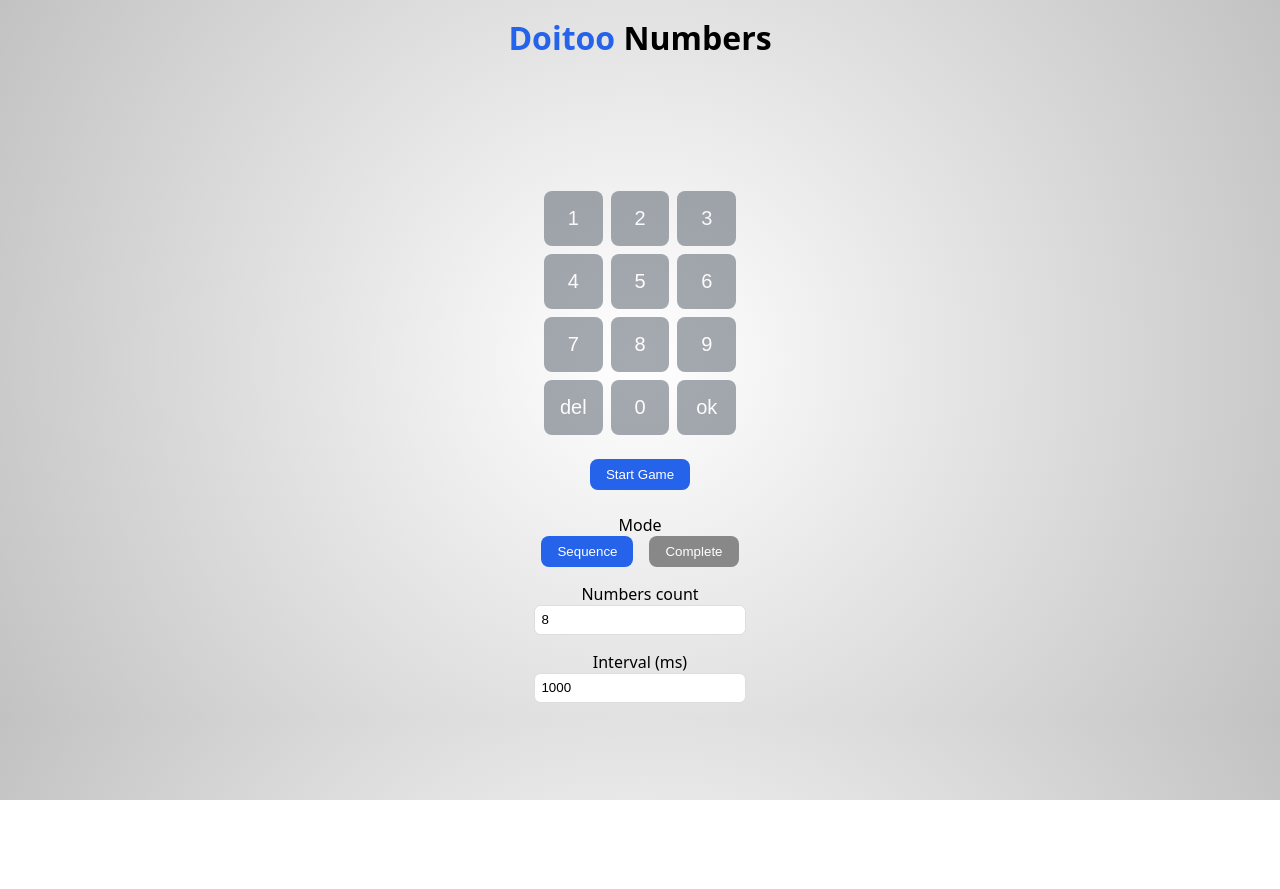
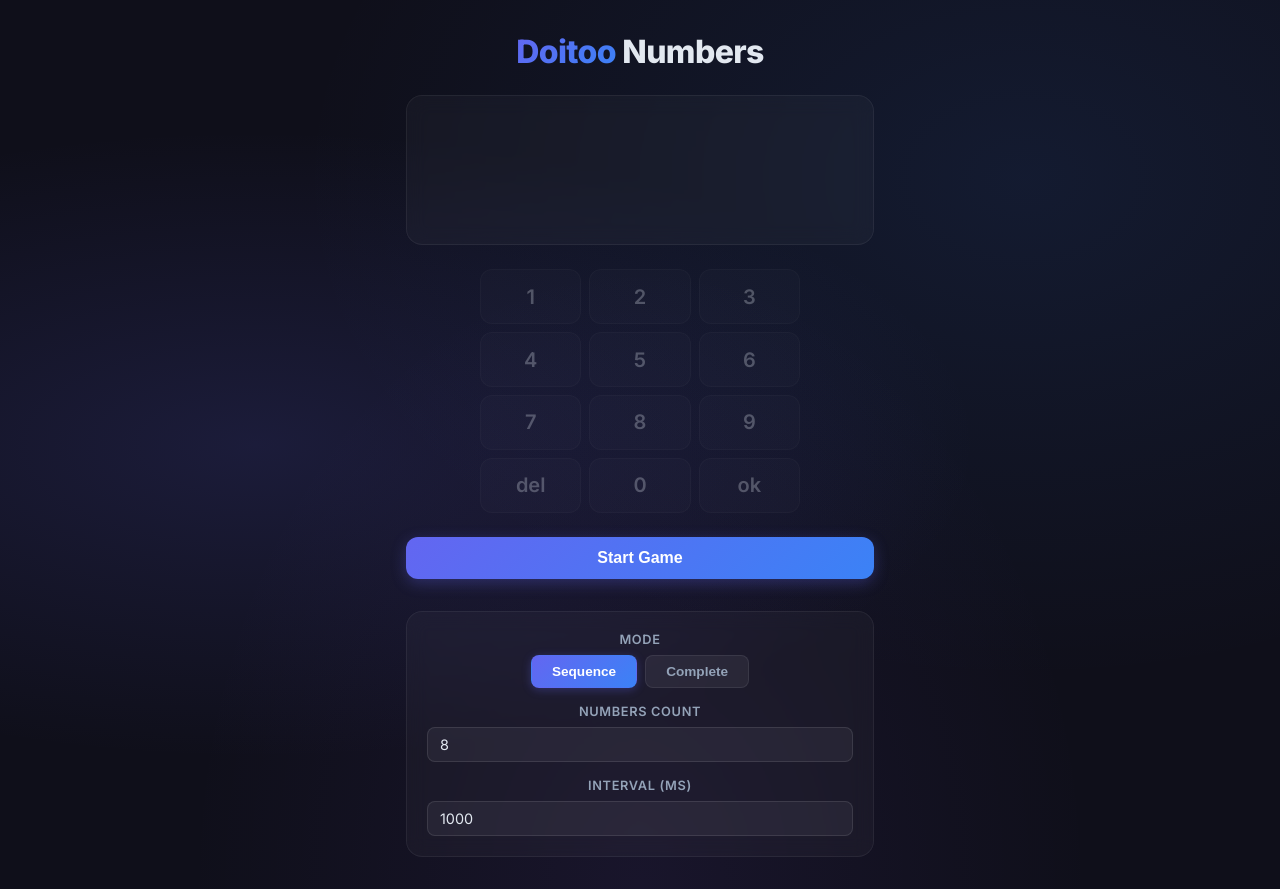
Before and after one commit to Mersenne255/doitoo-games, an Angular app: page / in a window 1280 px wide. Before the commit the page ends 800 px from the top, so only its background shows below. Built offline with nearby package versions, Linux system fonts and the light colour scheme.

Commit message:
style updates

```diff
--- a/src/app/app.component.ts
+++ b/src/app/app.component.ts
@@ -17,7 +17,8 @@ import { ConfigComponent } from './components/config/config.component';
         [displayValue]="game.displayValue()"
         [inputValue]="game.inputValue()"
         [stage]="game.stage()"
-        [result]="game.result()" />
+        [result]="game.result()"
+        [numberLength]="game.config().numberLength" />
 
       <app-keyboard
         [disabled]="game.stage() !== 'input'"
@@ -37,39 +38,58 @@ import { ConfigComponent } from './components/config/config.component';
   styles: [`
     :host {
       display: block;
-      font-family: system-ui, sans-serif;
+      font-family: 'Inter', system-ui, sans-serif;
+      min-height: 100vh;
     }
     h1 {
       margin: 0;
       text-align: center;
+      font-size: 2rem;
+      font-weight: 800;
+      letter-spacing: -0.02em;
     }
     .brand {
-      color: #2563eb;
+      background: linear-gradient(135deg, #6366f1, #3b82f6);
+      -webkit-background-clip: text;
+      -webkit-text-fill-color: transparent;
+      background-clip: text;
     }
     .container {
       display: flex;
       flex-direction: column;
       align-items: center;
-      padding: 1rem;
-      gap: 1rem;
+      padding: 2rem 1rem;
+      gap: 1.5rem;
+      max-width: 500px;
+      margin: 0 auto;
     }
     .start-button {
       text-align: center;
-      margin-top: 0.5rem;
+      width: 100%;
     }
-    button {
-      background: #888888;
+    .start-button button {
+      width: 100%;
+      padding: 0.75rem 1.5rem;
+      font-size: 1rem;
+      font-weight: 600;
       color: white;
-      padding: 0.5rem 1rem;
+      background: linear-gradient(135deg, #6366f1, #3b82f6);
       border: none;
-      border-radius: 0.5rem;
+      border-radius: 0.75rem;
       cursor: pointer;
+      transition: all 0.2s ease;
+      box-shadow: 0 4px 15px rgba(99, 102, 241, 0.3);
     }
-    button.active {
-      background: #2563eb;
+    .start-button button:hover:not(:disabled) {
+      transform: translateY(-1px);
+      box-shadow: 0 6px 20px rgba(99, 102, 241, 0.4);
     }
-    button:disabled {
-      filter: opacity(0.5);
+    .start-button button:active:not(:disabled) {
+      transform: translateY(0);
+    }
+    .start-button button:disabled {
+      opacity: 0.4;
+      cursor: not-allowed;
     }
   `],
 })
--- a/src/app/components/config/config.component.ts
+++ b/src/app/components/config/config.component.ts
@@ -25,22 +25,49 @@ import { GameMode, Config } from '../../models/game.models';
     </div>
   `,
   styles: [`
+    :host {
+      display: block;
+      width: 100%;
+    }
+
     .config {
       display: flex;
       flex-direction: column;
       gap: 1rem;
       margin-top: 0.5rem;
+      width: 100%;
+      background: rgba(255, 255, 255, 0.03);
+      border: 1px solid rgba(255, 255, 255, 0.06);
+      border-radius: 1rem;
+      padding: 1.25rem;
+      backdrop-filter: blur(10px);
+    }
+    label {
+      color: #94a3b8;
+      font-size: 0.8rem;
+      font-weight: 600;
+      text-transform: uppercase;
+      letter-spacing: 0.05em;
     }
     button {
-      background: #888888;
-      color: white;
-      padding: 0.5rem 1rem;
-      border: none;
+      background: rgba(255, 255, 255, 0.06);
+      color: #94a3b8;
+      padding: 0.5rem 1.25rem;
+      border: 1px solid rgba(255, 255, 255, 0.08);
       border-radius: 0.5rem;
       cursor: pointer;
+      font-weight: 600;
+      font-size: 0.85rem;
+      transition: all 0.15s ease;
+    }
+    button:hover {
+      background: rgba(255, 255, 255, 0.1);
     }
     button.active {
-      background: #2563eb;
+      background: linear-gradient(135deg, #6366f1, #3b82f6);
+      color: white;
+      border-color: transparent;
+      box-shadow: 0 2px 10px rgba(99, 102, 241, 0.3);
     }
     .center {
       display: flex;
@@ -49,18 +76,29 @@ import { GameMode, Config } from '../../models/game.models';
     }
     .flex-column {
       flex-direction: column;
+      gap: 0.5rem;
     }
     .mode-buttons {
       display: flex;
       flex-direction: row;
-      gap: 1rem;
+      gap: 0.5rem;
       justify-content: center;
     }
     input[type='number'] {
       width: 100%;
-      padding: 0.4rem;
-      border: 1px solid #ddd;
-      border-radius: 0.4rem;
+      padding: 0.5rem 0.75rem;
+      background: rgba(255, 255, 255, 0.05);
+      border: 1px solid rgba(255, 255, 255, 0.1);
+      border-radius: 0.5rem;
+      color: #e2e8f0;
+      font-size: 0.9rem;
+      font-family: 'Inter', system-ui, sans-serif;
+      outline: none;
+      transition: border-color 0.15s ease;
+    }
+    input[type='number']:focus {
+      border-color: rgba(99, 102, 241, 0.5);
+      box-shadow: 0 0 0 2px rgba(99, 102, 241, 0.15);
     }
   `],
 })
--- a/src/app/components/display/display.component.ts
+++ b/src/app/components/display/display.component.ts
@@ -1,4 +1,4 @@
-import { Component, ChangeDetectionStrategy, input } from '@angular/core';
+import { Component, ChangeDetectionStrategy, input, computed } from '@angular/core';
 import { GameStage, GameResult } from '../../models/game.models';
 
 @Component({
@@ -7,46 +7,65 @@ import { GameStage, GameResult } from '../../models/game.models';
   changeDetection: ChangeDetectionStrategy.OnPush,
   template: `
     <div class="display-container">
-      <div class="value">{{ displayValue() }}</div>
-      <div class="value">{{ inputValue() }}</div>
-      @if (stage() === 'result' && result()) {
-        <div class="result" [class.correct]="result()!.correct" [class.incorrect]="!result()!.correct">
+      <div class="number-line" [style.font-size]="fontSize()">{{ currentValue() || '&nbsp;' }}</div>
+      <div class="number-line feedback-slot" [style.font-size]="fontSize()">
+        @if (stage() === 'result' && result()) {
           @if (result()!.correct) {
-            Correct! 🎉
+            <span class="correct">Correct! 🎉</span>
           } @else {
-            {{ result()!.expected }}
+            <span class="incorrect">{{ result()!.expected }}</span>
           }
-        </div>
-      }
+        } @else {
+          &nbsp;
+        }
+      </div>
     </div>
   `,
   styles: [`
+    :host {
+      display: block;
+      width: 100%;
+    }
+
     .display-container {
-      height: 100px;
       display: flex;
       flex-direction: column;
       align-items: center;
       justify-content: center;
+      background: rgba(255, 255, 255, 0.03);
+      border: 1px solid rgba(255, 255, 255, 0.06);
+      border-radius: 1rem;
+      padding: 1rem 1.5rem;
+      width: 100%;
+      backdrop-filter: blur(10px);
     }
 
-    .value {
-      font-family: monospace;
-      font-size: 3.5rem;
-      line-height: 1.2;
-    }
-
-    .result {
-      font-family: monospace;
-      font-size: 3.5rem;
-      line-height: 1.2;
+    .number-line {
+      font-family: 'JetBrains Mono', 'Fira Code', monospace;
+      font-weight: 600;
+      line-height: 1.3;
+      color: #f1f5f9;
+      letter-spacing: 0.12em;
+      min-height: 1.3em;
+      white-space: nowrap;
+      text-align: center;
     }
 
     .correct {
-      color: green;
+      color: #34d399;
+      text-shadow: 0 0 20px rgba(52, 211, 153, 0.3);
+      animation: fadeIn 0.3s ease;
     }
 
     .incorrect {
-      color: red;
+      color: #f87171;
+      text-shadow: 0 0 20px rgba(248, 113, 113, 0.3);
+      animation: fadeIn 0.3s ease;
+    }
+
+    @keyframes fadeIn {
+      from { opacity: 0; transform: translateY(4px); }
+      to { opacity: 1; transform: translateY(0); }
     }
   `],
 })
@@ -55,4 +74,22 @@ export class DisplayComponent {
   inputValue = input<string>('');
   stage = input<GameStage>('idle');
   result = input<GameResult | null>(null);
+  numberLength = input<number>(8);
+
+  currentValue = computed(() => {
+    const stage = this.stage();
+    if (stage === 'showing') return this.displayValue();
+    return this.inputValue();
+  });
+
+  fontSize = computed(() => {
+    const len = this.numberLength();
+    if (len <= 3) return '4.5rem';
+    if (len <= 5) return '3.8rem';
+    if (len <= 7) return '3.2rem';
+    if (len <= 9) return '2.8rem';
+    if (len <= 12) return '2.2rem';
+    if (len <= 16) return '1.6rem';
+    return '1.2rem';
+  });
 }
--- a/src/app/components/keyboard/keyboard.component.ts
+++ b/src/app/components/keyboard/keyboard.component.ts
@@ -12,25 +12,48 @@ import { Component, ChangeDetectionStrategy, input, output } from '@angular/core
     </div>
   `,
   styles: [`
+    :host {
+      display: flex;
+      justify-content: center;
+      width: 100%;
+    }
+
     .keyboard {
       display: grid;
-      grid-template-columns: repeat(3, minmax(0, 1fr));
+      grid-template-columns: repeat(3, 1fr);
       gap: 0.5rem;
-      justify-content: center;
+      width: 100%;
+      max-width: 320px;
+      transition: opacity 0.2s ease;
     }
 
     button {
       font-size: 1.25rem;
-      padding: 1rem;
-      background: #4b5563;
-      color: white;
-      border: none;
-      border-radius: 0.5rem;
+      font-weight: 600;
+      font-family: 'Inter', system-ui, sans-serif;
+      padding: 0.9rem;
+      background: rgba(255, 255, 255, 0.06);
+      color: #e2e8f0;
+      border: 1px solid rgba(255, 255, 255, 0.08);
+      border-radius: 0.75rem;
       cursor: pointer;
+      transition: all 0.15s ease;
+      backdrop-filter: blur(4px);
+    }
+
+    button:hover {
+      background: rgba(255, 255, 255, 0.12);
+      border-color: rgba(255, 255, 255, 0.15);
+      transform: translateY(-1px);
+    }
+
+    button:active {
+      transform: translateY(0) scale(0.97);
+      background: rgba(255, 255, 255, 0.08);
     }
 
     .disabled {
-      filter: opacity(0.5);
+      opacity: 0.3;
       pointer-events: none;
     }
   `],
--- a/src/styles.css
+++ b/src/styles.css
@@ -1,4 +1,20 @@
+@import url('https://fonts.googleapis.com/css2?family=Inter:wght@400;600;800&display=swap');
+
+*,
+*::before,
+*::after {
+  box-sizing: border-box;
+}
+
 body {
   margin: 0;
-  background: radial-gradient(circle, rgba(255, 255, 255, 1) 0%, rgba(194, 194, 194, 1) 100%);
+  min-height: 100vh;
+  font-family: 'Inter', system-ui, sans-serif;
+  background: #0f0f1a;
+  background-image:
+    radial-gradient(ellipse at 20% 50%, rgba(99, 102, 241, 0.15) 0%, transparent 50%),
+    radial-gradient(ellipse at 80% 20%, rgba(59, 130, 246, 0.1) 0%, transparent 50%),
+    radial-gradient(ellipse at 50% 100%, rgba(139, 92, 246, 0.08) 0%, transparent 50%);
+  color: #e2e8f0;
+  -webkit-font-smoothing: antialiased;
 }
```
